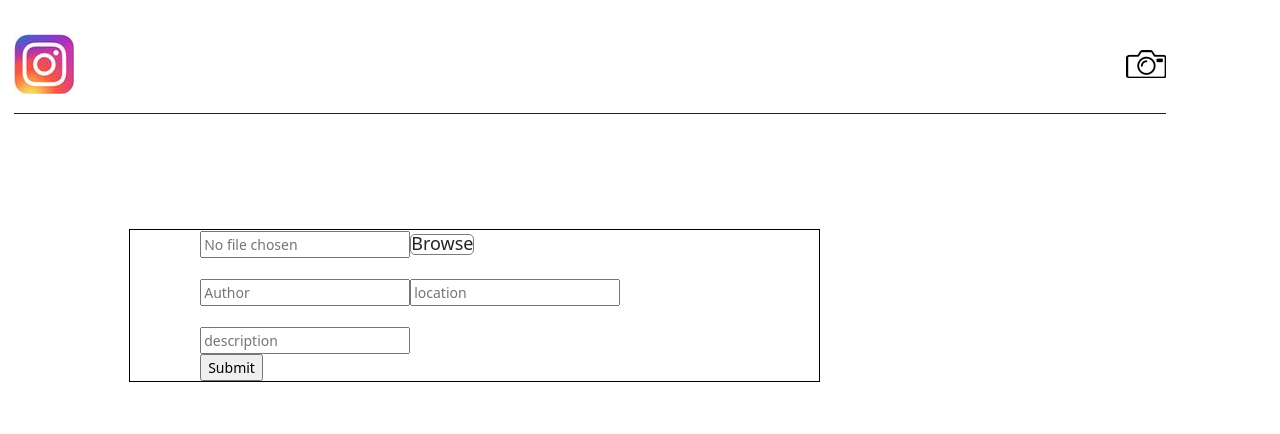
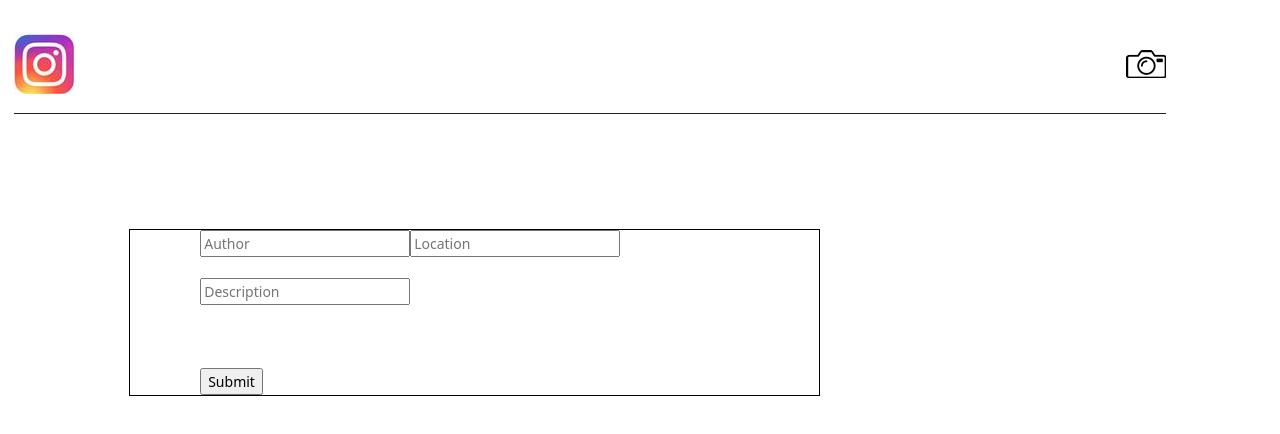
Before and after one commit to dnyaneshskamthe/instaColne-fe, a React (Create React App) app: page /create in a window 1280 px wide. Shown: the top 434 px of the page. Built offline with nearby package versions, Linux system fonts and the light colour scheme.

Commit message:
Changed createPost page

```diff
--- a/src/components/CreatePosts.jsx
+++ b/src/components/CreatePosts.jsx
@@ -1,121 +1,134 @@
-import React, { useState } from "react";
+import React, { useRef } from 'react';
+import { useNavigate } from 'react-router-dom'; // For redirection
 // import {useHistory} from 'react-router-dom'
 // import {useNavigate} from 'react-router-dom';
 import Header from "./Header";
 import "../components/basic/CreatePosts.css";
-function CreatePosts() {
-  const redirectURL =
-    window.location.href.substring(0, window.location.href.length - 6) +
-    "PostView";
-  console.log(redirectURL);
-  // const history=useHistory();
-  // const navigate = useNavigate();
-  const [user, setUser] = useState({
-    image: "",
-    author: "",
-    location: "",
-    description: "",
-  });
-  let uname, value;
-  const handleInputs = (e) => {
-    console.log(e);
-    uname = e.target.name;
-    value = e.target.value;
+const  CreatePosts =()=> {
+  const authorRef = useRef(null);
+  const locationRef = useRef(null);
+  const descriptionRef = useRef(null);
+  const fileRef = useRef(null);
+  const navigate = useNavigate(); // Used for redirection
 
-    setUser({ ...user, [uname]: value });
+  const handleSubmit = async (event) => {
+    event.preventDefault();
+
+    // Get the values from the refs
+    const author = authorRef.current.value;
+    const location = locationRef.current.value;
+    const description = descriptionRef.current.value;
+    const file = fileRef.current.files[0];
+    const formData = new FormData();
+    formData.append('author', author);
+    formData.append('location', location);
+    formData.append('description', description);
+    if (file) {
+      formData.append('image', file);
+    }
+
+    try {
+      // Make the API call to submit the form data
+      const response = await fetch(`${process.env.REACT_APP_API_URL}/api/v1/posts`, {
+        method: 'POST',
+        headers: {
+          'Content-Type': 'application/json',
+        },
+         body: formData,
+      });
+
+      if (response.ok) {
+        // Redirect to the PostView page upon successful submission
+        navigate('/PostView'); // Update '/PostView' with the correct route
+      } else {
+        // Handle submission error here, if needed
+      }
+    } catch (error) {
+      // Handle any network or other errors here
+    }
   };
-  // const handleSubmit=async (e)=>{
-  //     e.preventDefault();
-  //     const {image,author,location,description}=user;
-  //     const res=await fetch('/api/v1/posts',{
-  //         method:"POST",
-  //         headers:{
-  //             "Content-Type":"applicaion/json"
-  //         },
-  //         body:JSON.stringify({
-  //             image,author,location,description
-  //         })
-  //     });
-  //     const data=await res.json();
-  //     if(!data){
-  //         window.alert('Failed to post');
-  //     }
-  //     else{
-  //         window.alert('Post successfully');
-  //         navigate("/LandingPage");
-  //     }
-  // }
+
+
+  //   window.location.href.substring(0, window.location.href.length - 6) +
+  //   "PostView";
+  // console.log(redirectURL);
+  // // const history=useHistory();
+  // // const navigate = useNavigate();
+  // const [user, setUser] = useState({
+  //   image: "",
+  //   author: "",
+  //   location: "",
+  //   description: "",
+  // });
+  // let uname, value;
+  // const handleInputs = (e) => {
+  //   console.log(e);
+  //   uname = e.target.name;
+  //   value = e.target.value;
+
+  //   setUser({ ...user, [uname]: value });
+  // };
+  // // const handleSubmit=async (e)=>{
+  // //     e.preventDefault();
+  // //     const {image,author,location,description}=user;
+  // //     const res=await fetch('/api/v1/posts',{
+  // //         method:"POST",
+  // //         headers:{
+  // //             "Content-Type":"applicaion/json"
+  // //         },
+  // //         body:JSON.stringify({
+  // //             image,author,location,description
+  // //         })
+  // //     });
+  // //     const data=await res.json();
+  // //     if(!data){
+  // //         window.alert('Failed to post');
+  // //     }
+  // //     else{
+  // //         window.alert('Post successfully');
+  // //         navigate("/LandingPage");
+  // //     }
+
   return (
     <div className="wrapper">
       <Header />
       <div className="createpost">
-        <form
-          action={`${process.env.REACT_APP_API_URL}/api/v1/posts`}
-          method="post"
-          encType="multipart/form-data"
-        >
-          {/* <form action="https://insta-clone-be-dnyanesh.herokuapp.com/api/v1/posts" method="post" encType='multipart/form-data'> */}
-          <span>
-            <input
-              type="text"
-              name="image"
-              value={user.image}
-              placeholder="No file chosen"
-            />
-          </span>
-          <span>
-            <input
-              type="file"
-              id="file"
-              name="image"
-              value={user.image}
-              onChange={handleInputs}
-              accept="image/*"
-            />
-          </span>
-          <span id="ibtn">
-            <label name="label" for="file">
-              Browse
-            </label>
-          </span>
-          <br />
-          <br />
+        <form onSubmit={handleSubmit}>
           <input
             type="text"
             name="author"
-            value={user.author}
-            onChange={handleInputs}
+            ref={authorRef}
             placeholder="Author"
           />
           <input
             type="text"
             name="location"
-            value={user.location}
-            onChange={handleInputs}
-            placeholder="location"
+            ref={locationRef}
+            placeholder="Location"
           />
           <br />
           <br />
           <input
             type="text"
             name="description"
-            value={user.description}
-            onChange={handleInputs}
-            placeholder="description"
+            ref={descriptionRef}
+            placeholder="Description"
           />
           <br />
-          {/* <button  id='post-btn' type='submit' onClick={handleSubmit} >Post</button> */}
+          <br />
           <input
-            type="text"
-            name="redirectURL"
-            value={redirectURL}
-            style={{ display: "none" }}
+            type="file"
+            name="image"
+            ref={fileRef}
+            accept="image/*"
           />
-          <input type="submit" />{" "}
+          <br />
+          <br />
+          <input type="submit" value="Submit" />
         </form>
       </div>
     </div>
   );
-}
+};
 
 export default CreatePosts;
```
